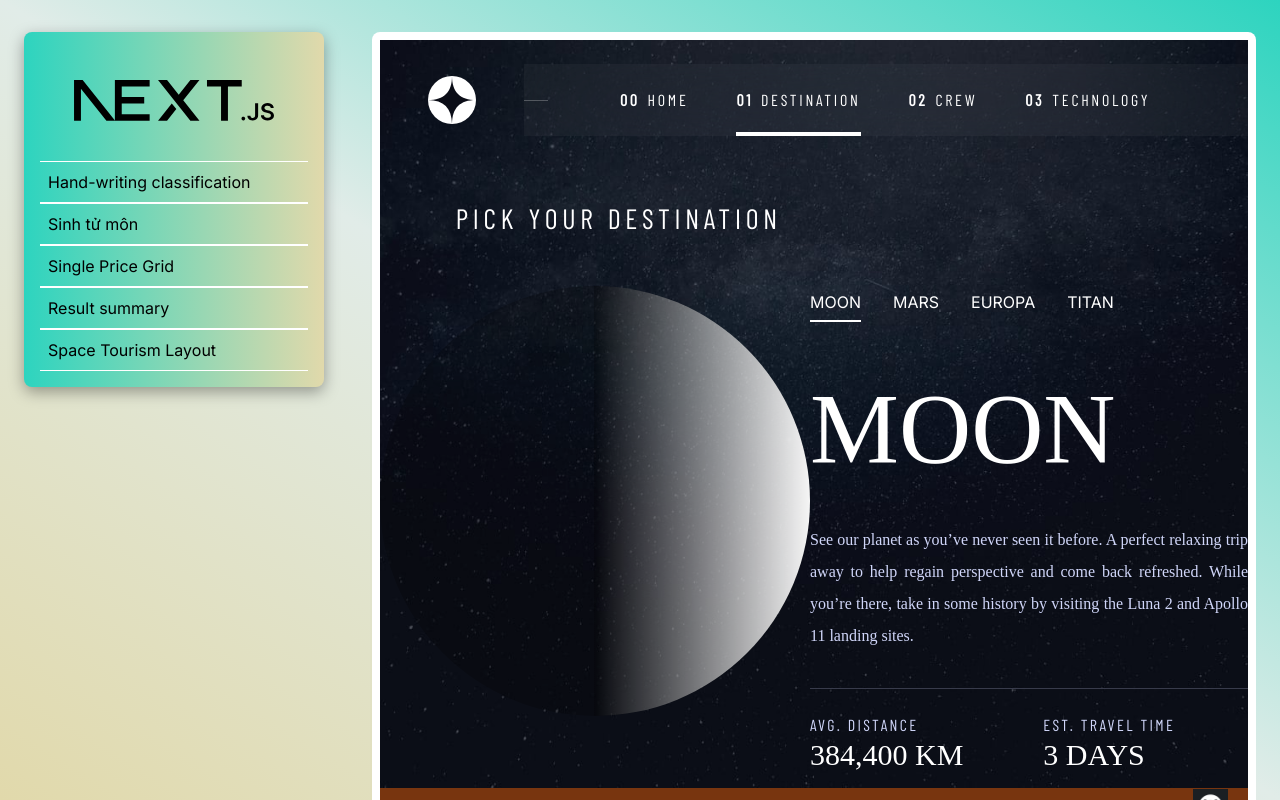
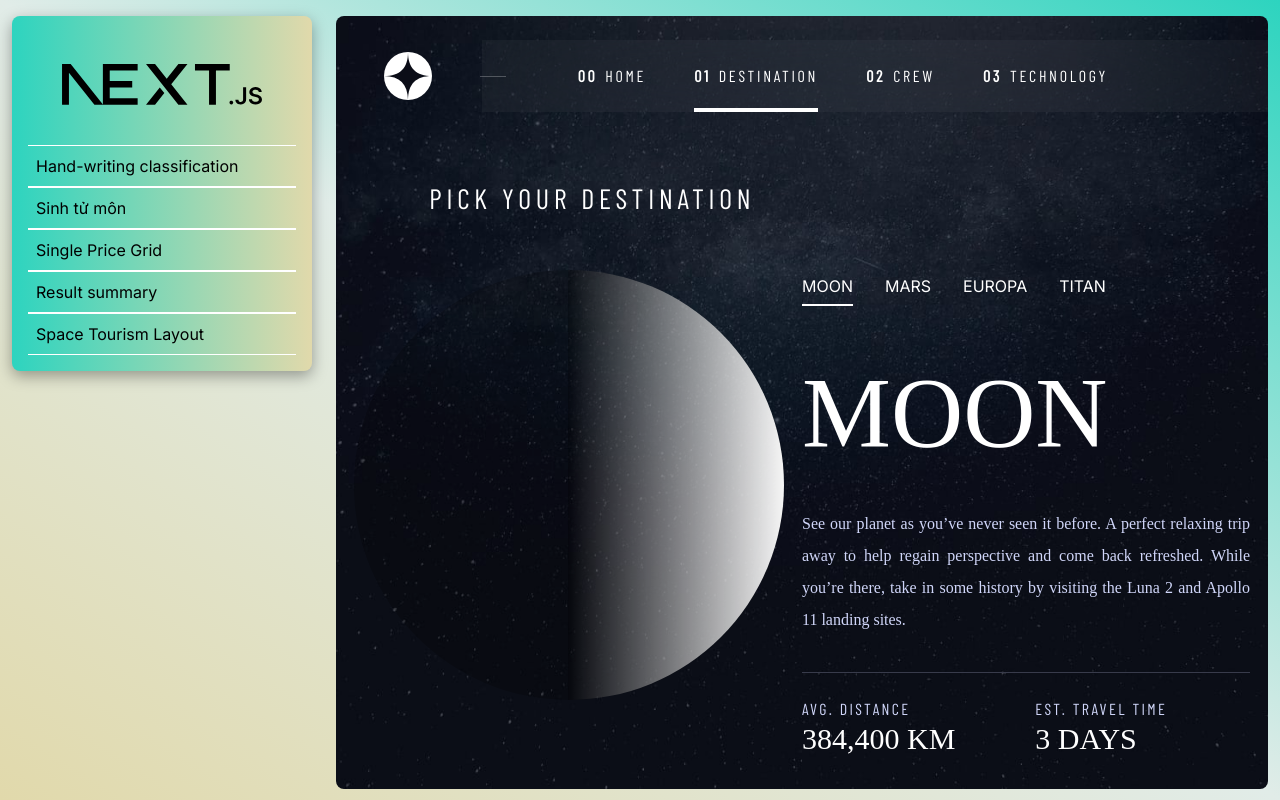
Before and after one commit to quoctienkt/quoctienkt, a Next.js app: page /test/ in a window 1280 px wide. Built offline with nearby package versions, Linux system fonts and the light colour scheme.

Commit message:
enhance/new-footer

```diff
--- a/src/components/layout/aboutUs/AboutUs.module.css
+++ b/src/components/layout/aboutUs/AboutUs.module.css
@@ -1,3 +1,5 @@
 .wrapper {
-  @apply max-lg:hidden flex flex-row items-center justify-between w-full bg-amber-900 h-9 flex-[0_0_50px] px-5 text-white;
+  @apply fixed bottom-4 left-1/2 -translate-x-1/2 rounded-lg h-20 py-4 px-6 text-white;
+  @apply flex flex-row gap-5 items-center justify-evenly;
+  @apply bg-[rgb(var(--primary-rgb))];
 }
--- a/src/components/layout/aboutUs/AboutUs.tsx
+++ b/src/components/layout/aboutUs/AboutUs.tsx
@@ -1,23 +1,38 @@
 import Link from "next/link";
 import { AppImage } from "../../core_components/image/Image";
 import styles from "./AboutUs.module.css";
+import { VerticalLine } from "@/components/verticalLine/VerticalLine";
 
 export function AboutUs() {
   return (
     <div className={styles.wrapper}>
-      TienDang Apps <br />
+      <div>TienDang Collection</div>
+      <VerticalLine></VerticalLine>
+      <Link
+        className="flex flex-row items-center gap-1"
+        href="https://www.facebook.com/dangquoctienvktl/"
+        target="_blank"
+      >
+        <AppImage
+          src="/img/icons8-facebook-48.png"
+          alt="Github Icon"
+          width={48}
+          height={48}
+        ></AppImage>
+        <span></span>
+      </Link>
       <Link
         className="flex flex-row items-center gap-1"
         href="https://github.com/quoctienkt/quoctienkt/"
         target="_blank"
       >
-        Give me a star
         <AppImage
           src="/img/github-6980894_1280.png"
           alt="Github Icon"
           width={35}
-          height={15}
+          height={35}
         ></AppImage>
+        <span>Give me a star</span>
       </Link>
     </div>
   );
--- a/src/components/layout/defaultLayout/DefaultLayout.module.css
+++ b/src/components/layout/defaultLayout/DefaultLayout.module.css
@@ -1,28 +1,17 @@
 .appWrapper {
   @apply flex flex-col lg:flex-row overflow-auto h-full;
 
-  & > * {
-    @apply mx-6 my-8 box-border rounded-lg;
+  .navbar, .mainPage {
+    @apply mx-3 mt-4 mb-16 box-border rounded-lg;
     @apply max-lg:m-0 max-lg:rounded-none;
   }
 
   .mainPage {
-    @apply relative flex flex-col w-full h-full max-lg:overflow-x-hidden p-2 overflow-auto bg-[rgb(var(--foreground-rgb))];
-    @apply max-lg:p-0;
+    @apply relative flex flex-col w-full h-fit overflow-auto p-0;
+    @apply max-lg:p-0 max-lg:overflow-x-hidden;
 
-    & > * {
+    .main {
       z-index: 1;
-    }
-
-    & > header {
-      @apply bg-gray-800;
-      flex: 0 0 35px;
-      padding: 5px;
-      text-align: center;
-      font-size: 24px;
-    }
-
-    & > main {
       @apply w-full h-full overflow-auto;
       @apply flex justify-center items-center;
     }
--- a/src/components/layout/defaultLayout/DefaultLayout.tsx
+++ b/src/components/layout/defaultLayout/DefaultLayout.tsx
@@ -17,15 +17,13 @@ export function DefaultLayout({ children, basePath }: LayoutProps) {
   return (
     <>
       <div className={styles.appWrapper}>
-        <Navbar basePath={basePath} />
+        <Navbar basePath={basePath} className={styles.navbar} />
 
         <div className={styles.mainPage}>
-          <main>{children}</main>
+          <main className={styles.main}>{children}</main>
+        </div>
 
-          <footer>
-            <AboutUs></AboutUs>
-          </footer>
-        </div>
+        <AboutUs></AboutUs>
       </div>
     </>
   );
--- a/src/components/layout/navbar/Navbar.tsx
+++ b/src/components/layout/navbar/Navbar.tsx
@@ -8,13 +8,14 @@ import { classes, toggle } from "@/utils/toggle";
 
 type NavbarProps = {
   basePath: string;
-}
+  className: string;
+};
 
 export default function Navbar(props: NavbarProps) {
   const [navbarOpen, setNavbarOpen] = useState(false);
 
   return (
-    <div className={styles.navbar}>
+    <div className={classes(styles.navbar, props.className)}>
       <Link href="/">
         <AppImage
           src="/img/next.svg"
@@ -59,9 +60,15 @@ export default function Navbar(props: NavbarProps) {
           Hand-writing classification
         </Link>
         <Link href="/apps/sinhtumon">Sinh tử môn</Link>
-        <Link href="/previews/single-price-grid" target="_blank">Single Price Grid</Link>
-        <Link href="/previews/result-summary" target="_blank">Result summary</Link>
-        <Link href="/previews/space-tourism-layout" target="_blank">Space Tourism Layout</Link>
+        <Link href="/previews/single-price-grid" target="_blank">
+          Single Price Grid
+        </Link>
+        <Link href="/previews/result-summary" target="_blank">
+          Result summary
+        </Link>
+        <Link href="/previews/space-tourism-layout" target="_blank">
+          Space Tourism Layout
+        </Link>
       </div>
     </div>
   );
--- /dev/null
+++ b/src/components/verticalLine/VerticalLine.module.css
@@ -0,0 +1,3 @@
+.wrapper {
+  @apply w-0.5 h-full bg-white;
+}
--- /dev/null
+++ b/src/components/verticalLine/VerticalLine.tsx
@@ -0,0 +1,9 @@
+import { classes } from "@/utils/toggle";
+import styles from "./VerticalLine.module.css";
+
+type VerticalLineProps = {
+  className?: string;
+};
+export function VerticalLine({ className }: VerticalLineProps) {
+  return <div className={classes(className ?? "", styles.wrapper)}></div>;
+}
```
Also changed, not shown: public/img/icons8-facebook-48.png (added).
